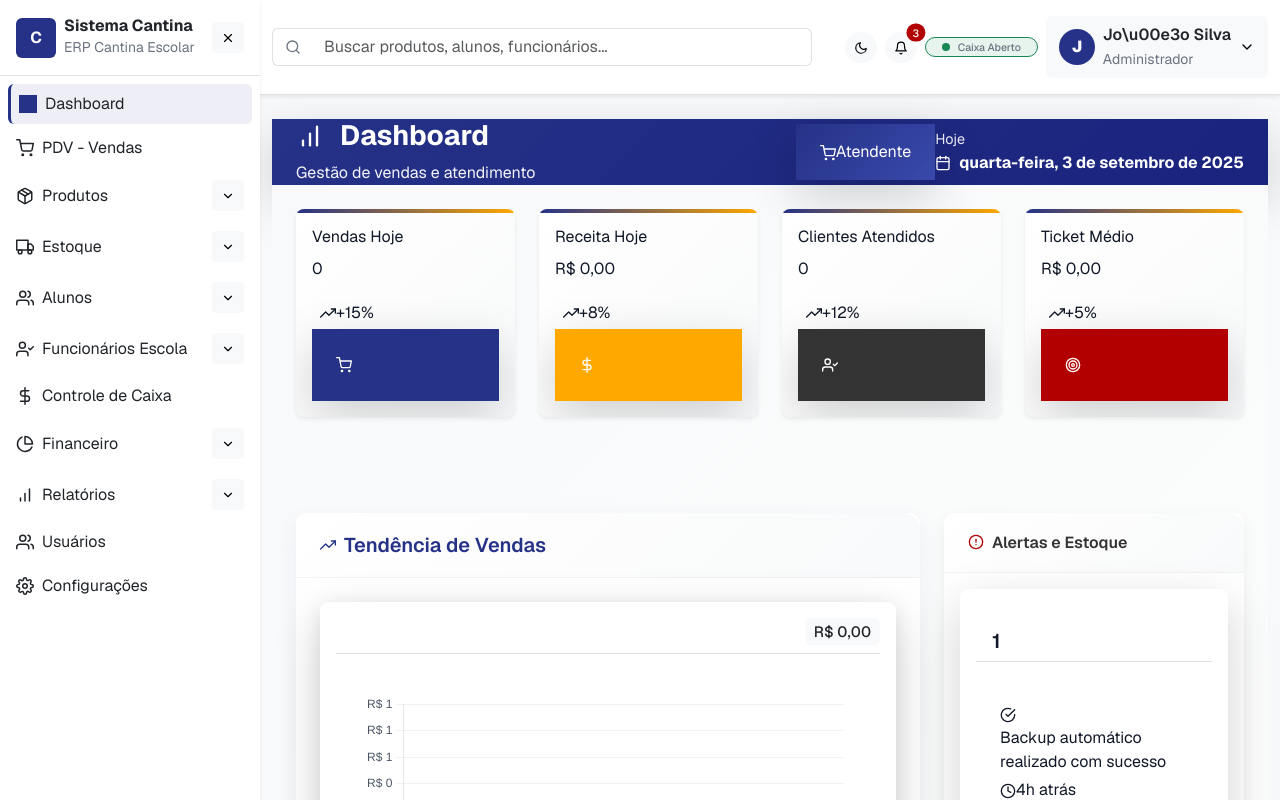
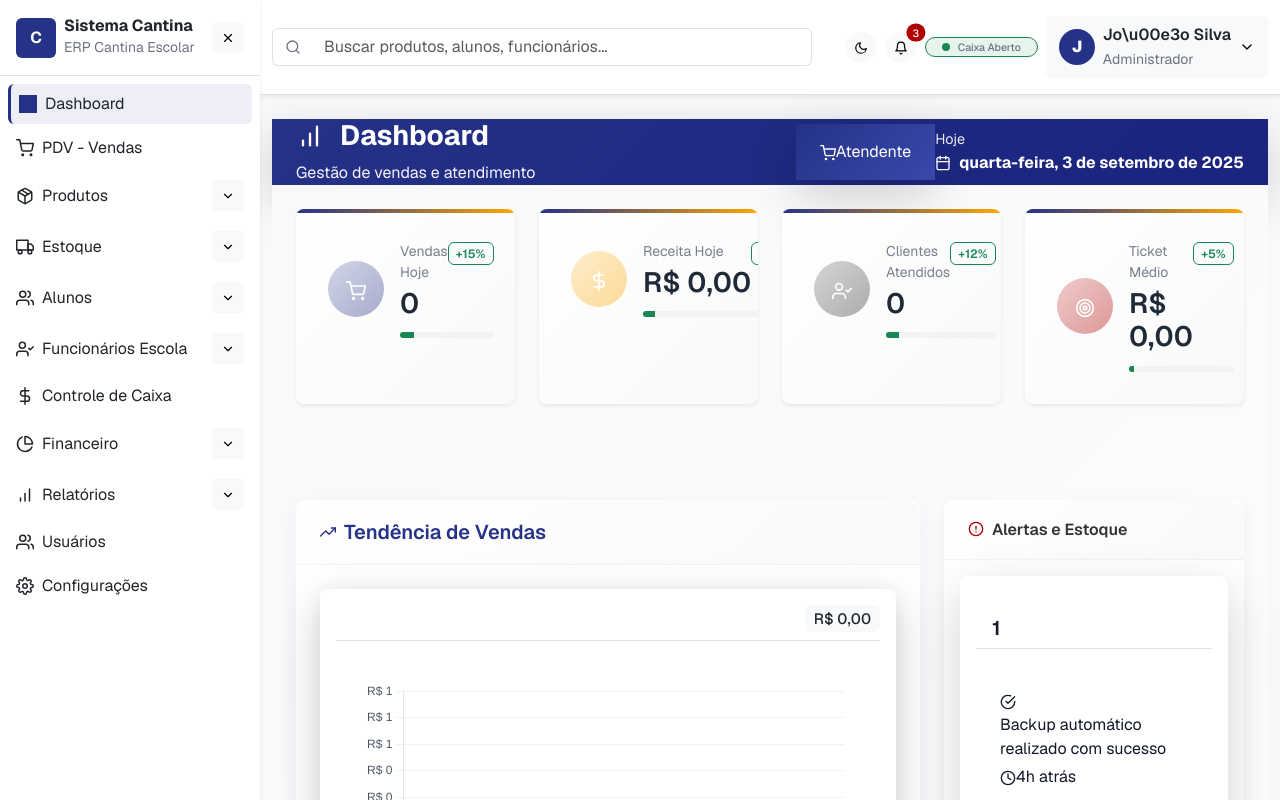
Before and after one commit to rmgimenez/nextjs-cantina, a Next.js app: page /dashboard in a window 1280 px wide. Shown: the top 800 px of the page. Built offline with nearby package versions, Linux system fonts and the light colour scheme; no server answers; the database is empty.

Commit message:
refactor: ajustar intervalo de atualização de dados no Dashboard para 5 minutos e padronizar formatação de strings

```diff
--- a/src/components/dashboard/DashboardStats.tsx
+++ b/src/components/dashboard/DashboardStats.tsx
@@ -1,6 +1,6 @@
-'use client';
+"use client";
 
-import { Card, CardContent } from '@/components/ui/card';
+import { Card, CardContent } from "@/components/ui/card";
 import {
   FiActivity,
   FiAlertCircle,
@@ -14,58 +14,116 @@ import {
   FiTrendingDown,
   FiTrendingUp,
   FiUserCheck,
-} from 'react-icons/fi';
+} from "react-icons/fi";
 
 interface StatCardProps {
   title: string;
   value: string;
   change: string;
-  changeType: 'positive' | 'negative' | 'neutral';
+  changeType: "positive" | "negative" | "neutral";
   icon: React.ReactNode;
   color?: string;
 }
 
-function StatCard({ title, value, change, changeType, icon, color = '#253287' }: StatCardProps) {
+function StatCard({
+  title,
+  value,
+  change,
+  changeType,
+  icon,
+  color = "#253287",
+}: StatCardProps) {
   const changeColor = {
-    positive: 'text-green-600',
-    negative: 'text-red-600',
-    neutral: 'text-gray-600',
+    positive: "text-success",
+    negative: "text-danger",
+    neutral: "text-secondary",
+  } as const;
+
+  // tenta extrair um número percentual (ex: '+12%') para mostrar barra de tendência pequena
+  const parsePercent = (txt?: string) => {
+    if (!txt) return 0;
+    const m = txt.match(/([+-]?[0-9]+(?:\.[0-9]+)?)/);
+    if (!m) return 0;
+    const n = Number(m[1]);
+    if (isNaN(n)) return 0;
+    return Math.max(-100, Math.min(100, n));
   };
 
-  const changeIcon = {
-    positive: <FiTrendingUp className='w-3 h-3' />,
-    negative: <FiTrendingDown className='w-3 h-3' />,
-    neutral: <FiClock className='w-3 h-3' />,
-  };
-
-  const gradientBg = {
-    '#253287': 'from-blue-600 to-blue-800',
-    '#B20000': 'from-red-600 to-red-800',
-    '#FEA800': 'from-yellow-500 to-yellow-700',
-    '#333333': 'from-gray-600 to-gray-800',
-  };
+  const percent = parsePercent(change);
 
   return (
-    <Card className='kpi-card hover:shadow-xl transition-all duration-300 border-0 shadow-md hover:-translate-y-2 dashboard-interactive'>
-      <CardContent className='p-6'>
-        <div className='flex items-center justify-between'>
-          <div className='flex-1'>
-            <p className='text-sm font-medium text-gray-600 mb-2 opacity-80'>{title}</p>
-            <p className='text-3xl font-bold text-gray-900 mb-3 tracking-tight'>{value}</p>
-            <div
-              className={`flex items-center text-sm font-medium ${changeColor[changeType]} bg-opacity-10 px-2 py-1 rounded-full`}
-            >
-              {changeIcon[changeType]}
-              <span className='ml-1'>{change}</span>
+    <Card className="kpi-card border-0 shadow-sm h-100">
+      <CardContent className="p-3">
+        <div className="d-flex align-items-center">
+          {/* Ícone à esquerda com círculo de destaque usando cores da identidade */}
+          <div
+            className="me-3 d-flex align-items-center justify-content-center rounded-circle"
+            style={{
+              width: 56,
+              height: 56,
+              background: `linear-gradient(135deg, ${color}33 0%, ${color}66 100%)`,
+              flex: "0 0 56px",
+            }}
+            aria-hidden
+          >
+            <div className="text-white" style={{ fontSize: 20 }}>
+              {icon}
             </div>
           </div>
-          <div
-            className={`rounded-xl p-4 flex items-center justify-center bg-gradient-to-br ${
-              gradientBg[color as keyof typeof gradientBg] || 'from-blue-600 to-blue-800'
-            } shadow-lg transform hover:scale-105 transition-transform duration-200`}
-            style={{ backgroundColor: color }}
-          >
-            <div className='text-2xl text-white drop-shadow-sm'>{icon}</div>
+
+          <div className="flex-grow-1">
+            <div className="d-flex align-items-start justify-content-between">
+              <div>
+                <p className="mb-1 text-muted small" style={{ opacity: 0.9 }}>
+                  {title}
+                </p>
+                <h3 className="mb-1" style={{ margin: 0 }}>
+                  {value}
+                </h3>
+              </div>
+
+              <div className="text-end">
+                <span
+                  className={`badge bg-transparent border ${
+                    changeType === "positive"
+                      ? "border-success"
+                      : changeType === "negative"
+                      ? "border-danger"
+                      : "border-secondary"
+                  } ${
+                    changeType === "positive"
+                      ? "text-success"
+                      : changeType === "negative"
+                      ? "text-danger"
+                      : "text-secondary"
+                  }`}
+                  style={{ fontWeight: 600 }}
+                  aria-label={`Variação ${change}`}
+                >
+                  {change}
+                </span>
+              </div>
+            </div>
+
+            {/* Barra pequena de tendência — discreta e informativa */}
+            <div className="mt-2" aria-hidden>
+              <div
+                className="progress"
+                style={{ height: 6, backgroundColor: "#f1f3f5" }}
+              >
+                <div
+                  className={`progress-bar ${
+                    changeType === "positive"
+                      ? "bg-success"
+                      : changeType === "negative"
+                      ? "bg-danger"
+                      : "bg-secondary"
+                  }`}
+                  role="progressbar"
+                  style={{ width: `${Math.abs(percent)}%` }}
+                />
+              </div>
+            </div>
           </div>
         </div>
       </CardContent>
@@ -91,133 +149,142 @@ export default function DashboardStats({
   const generateStatsByRole = () => {
     const role = userRole.toUpperCase();
 
-    if (role === 'ADMIN') {
+    if (role === "ADMIN") {
       return [
         {
-          title: 'Receita Hoje',
-          value: new Intl.NumberFormat('pt-BR', {
-            style: 'currency',
-            currency: 'BRL',
+          title: "Receita Hoje",
+          value: new Intl.NumberFormat("pt-BR", {
+            style: "currency",
+            currency: "BRL",
           }).format(financeiroData.receitaDiaria || 0),
-          change: '+12%',
-          changeType: 'positive' as const,
-          icon: <FiDollarSign className='w-8 h-8' />,
-          color: '#253287',
+          change: "+12%",
+          changeType: "positive" as const,
+          icon: <FiDollarSign className="w-8 h-8" />,
+          color: "#253287",
         },
         {
-          title: 'Vendas Hoje',
+          title: "Vendas Hoje",
           value: String(vendasData.totalVendas || 0),
-          change: '+8%',
-          changeType: 'positive' as const,
-          icon: <FiShoppingCart className='w-8 h-8' />,
-          color: '#FEA800',
+          change: "+8%",
+          changeType: "positive" as const,
+          icon: <FiShoppingCart className="w-8 h-8" />,
+          color: "#FEA800",
         },
         {
-          title: 'Produtos Críticos',
+          title: "Produtos Críticos",
           value: String(estoqueData.produtosCriticos || 0),
-          change: estoqueData.produtosCriticos > 0 ? 'Atenção' : 'OK',
+          change: estoqueData.produtosCriticos > 0 ? "Atenção" : "OK",
           changeType:
-            estoqueData.produtosCriticos > 0 ? ('negative' as const) : ('positive' as const),
-          icon: <FiAlertCircle className='w-8 h-8' />,
-          color: '#B20000',
+            estoqueData.produtosCriticos > 0
+              ? ("negative" as const)
+              : ("positive" as const),
+          icon: <FiAlertCircle className="w-8 h-8" />,
+          color: "#B20000",
         },
         {
-          title: 'Contas a Pagar',
+          title: "Contas a Pagar",
           value: String(financeiroData.contasPagar?.total || 0),
           change:
             financeiroData.contasPagar?.vencendo > 0
               ? `${financeiroData.contasPagar.vencendo} vencendo`
-              : 'Em dia',
+              : "Em dia",
           changeType:
             financeiroData.contasPagar?.vencendo > 0
-              ? ('negative' as const)
-              : ('positive' as const),
-          icon: <FiCreditCard className='w-8 h-8' />,
-          color: '#333333',
+              ? ("negative" as const)
+              : ("positive" as const),
+          icon: <FiCreditCard className="w-8 h-8" />,
+          color: "#333333",
         },
       ];
-    } else if (role === 'ESTOQUISTA') {
+    } else if (role === "ESTOQUISTA") {
       return [
         {
-          title: 'Itens em Falta',
+          title: "Itens em Falta",
           value: String(estoqueData.produtosCriticos || 0),
-          change: estoqueData.produtosCriticos > 0 ? 'Crítico' : 'OK',
+          change: estoqueData.produtosCriticos > 0 ? "Crítico" : "OK",
           changeType:
-            estoqueData.produtosCriticos > 0 ? ('negative' as const) : ('positive' as const),
-          icon: <FiAlertCircle className='w-8 h-8' />,
-          color: '#B20000',
+            estoqueData.produtosCriticos > 0
+              ? ("negative" as const)
+              : ("positive" as const),
+          icon: <FiAlertCircle className="w-8 h-8" />,
+          color: "#B20000",
         },
         {
-          title: 'Estoque Baixo',
+          title: "Estoque Baixo",
           value: String(estoqueData.produtosBaixo || 0),
-          change: estoqueData.produtosBaixo > 0 ? 'Atenção' : 'OK',
-          changeType: estoqueData.produtosBaixo > 0 ? ('neutral' as const) : ('positive' as const),
-          icon: <FiPackage className='w-8 h-8' />,
-          color: '#FEA800',
+          change: estoqueData.produtosBaixo > 0 ? "Atenção" : "OK",
+          changeType:
+            estoqueData.produtosBaixo > 0
+              ? ("neutral" as const)
+              : ("positive" as const),
+          icon: <FiPackage className="w-8 h-8" />,
+          color: "#FEA800",
         },
         {
-          title: 'Movimentações Hoje',
+          title: "Movimentações Hoje",
           value: String(estoqueData.movimentacoesHoje || 0),
-          change: '+15%',
-          changeType: 'positive' as const,
-          icon: <FiActivity className='w-8 h-8' />,
-          color: '#253287',
+          change: "+15%",
+          changeType: "positive" as const,
+          icon: <FiActivity className="w-8 h-8" />,
+          color: "#253287",
         },
         {
-          title: 'Valor em Estoque',
-          value: new Intl.NumberFormat('pt-BR', {
-            style: 'currency',
-            currency: 'BRL',
+          title: "Valor em Estoque",
+          value: new Intl.NumberFormat("pt-BR", {
+            style: "currency",
+            currency: "BRL",
           }).format(estoqueData.valorEstoque || 0),
-          change: '+2%',
-          changeType: 'positive' as const,
-          icon: <FiBox className='w-8 h-8' />,
-          color: '#333333',
+          change: "+2%",
+          changeType: "positive" as const,
+          icon: <FiBox className="w-8 h-8" />,
+          color: "#333333",
         },
       ];
     } else {
       // Atendente
       return [
         {
-          title: 'Vendas Hoje',
+          title: "Vendas Hoje",
           value: String(vendasData.totalVendas || 0),
-          change: '+15%',
-          changeType: 'positive' as const,
-          icon: <FiShoppingCart className='w-8 h-8' />,
-          color: '#253287',
+          change: "+15%",
+          changeType: "positive" as const,
+          icon: <FiShoppingCart className="w-8 h-8" />,
+          color: "#253287",
         },
         {
-          title: 'Receita Hoje',
-          value: new Intl.NumberFormat('pt-BR', {
-            style: 'currency',
-            currency: 'BRL',
+          title: "Receita Hoje",
+          value: new Intl.NumberFormat("pt-BR", {
+            style: "currency",
+            currency: "BRL",
           }).format(financeiroData.receitaDiaria || 0),
-          change: '+8%',
-          changeType: 'positive' as const,
-          icon: <FiDollarSign className='w-8 h-8' />,
-          color: '#FEA800',
+          change: "+8%",
+          changeType: "positive" as const,
+          icon: <FiDollarSign className="w-8 h-8" />,
+          color: "#FEA800",
         },
         {
-          title: 'Clientes Atendidos',
+          title: "Clientes Atendidos",
           value: String(alunosData.alunosAtendidos || 0),
-          change: '+12%',
-          changeType: 'positive' as const,
-          icon: <FiUserCheck className='w-8 h-8' />,
-          color: '#333333',
+          change: "+12%",
+          changeType: "positive" as const,
+          icon: <FiUserCheck className="w-8 h-8" />,
+          color: "#333333",
         },
         {
-          title: 'Ticket Médio',
+          title: "Ticket Médio",
           value:
             vendasData.totalVendas > 0
-              ? new Intl.NumberFormat('pt-BR', {
-                  style: 'currency',
-                  currency: 'BRL',
-                }).format((financeiroData.receitaDiaria || 0) / vendasData.totalVendas)
-              : 'R$ 0,00',
-          change: '+5%',
-          changeType: 'positive' as const,
-          icon: <FiTarget className='w-8 h-8' />,
-          color: '#B20000',
+              ? new Intl.NumberFormat("pt-BR", {
+                  style: "currency",
+                  currency: "BRL",
+                }).format(
+                  (financeiroData.receitaDiaria || 0) / vendasData.totalVendas
+                )
+              : "R$ 0,00",
+          change: "+5%",
+          changeType: "positive" as const,
+          icon: <FiTarget className="w-8 h-8" />,
+          color: "#B20000",
         },
       ];
     }
@@ -226,9 +293,9 @@ export default function DashboardStats({
   const stats = generateStatsByRole();
 
   return (
-    <div className='row g-4 mb-5'>
+    <div className="row g-4 mb-5">
       {stats.map((stat, index) => (
-        <div key={index} className='col-12 col-sm-6 col-lg-3'>
+        <div key={index} className="col-12 col-sm-6 col-lg-3">
           <StatCard {...stat} />
         </div>
       ))}
```
Also changed, not shown: src/app/dashboard/page.tsx (+6 -2 lines).
